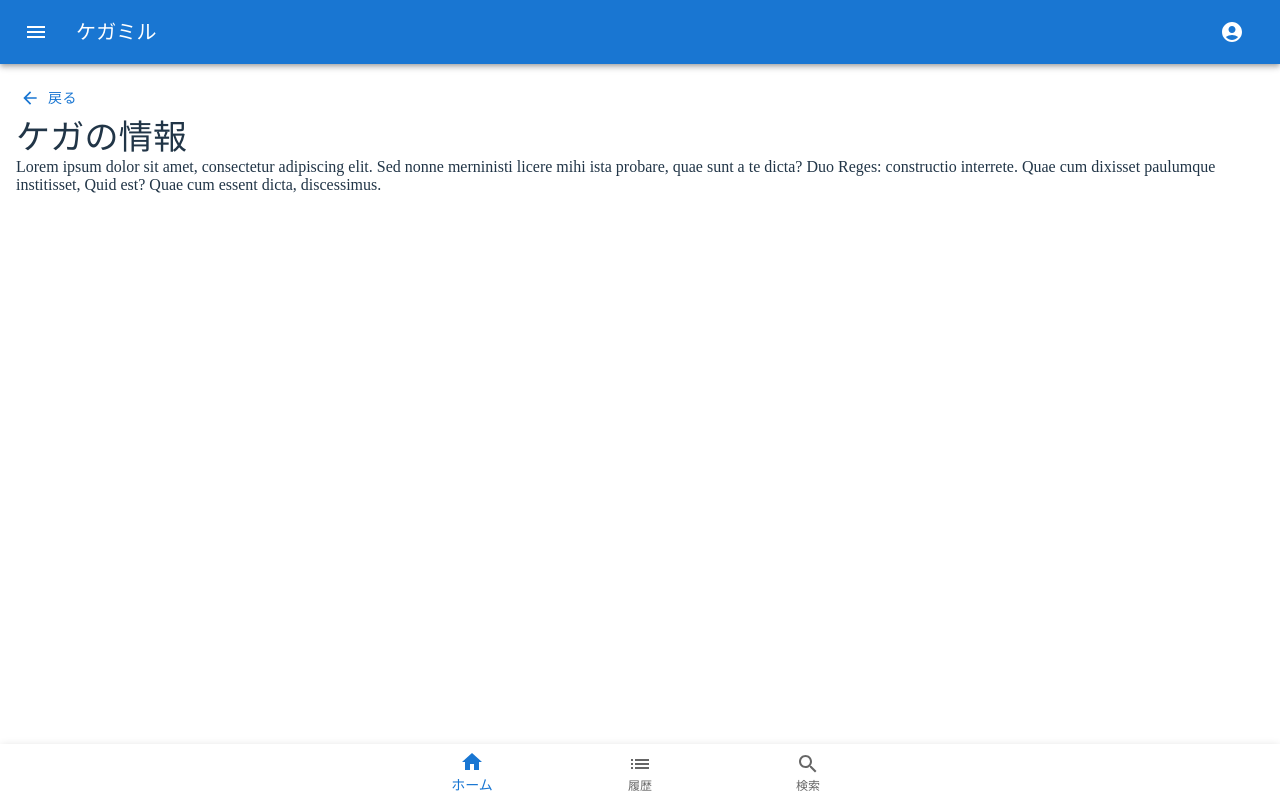
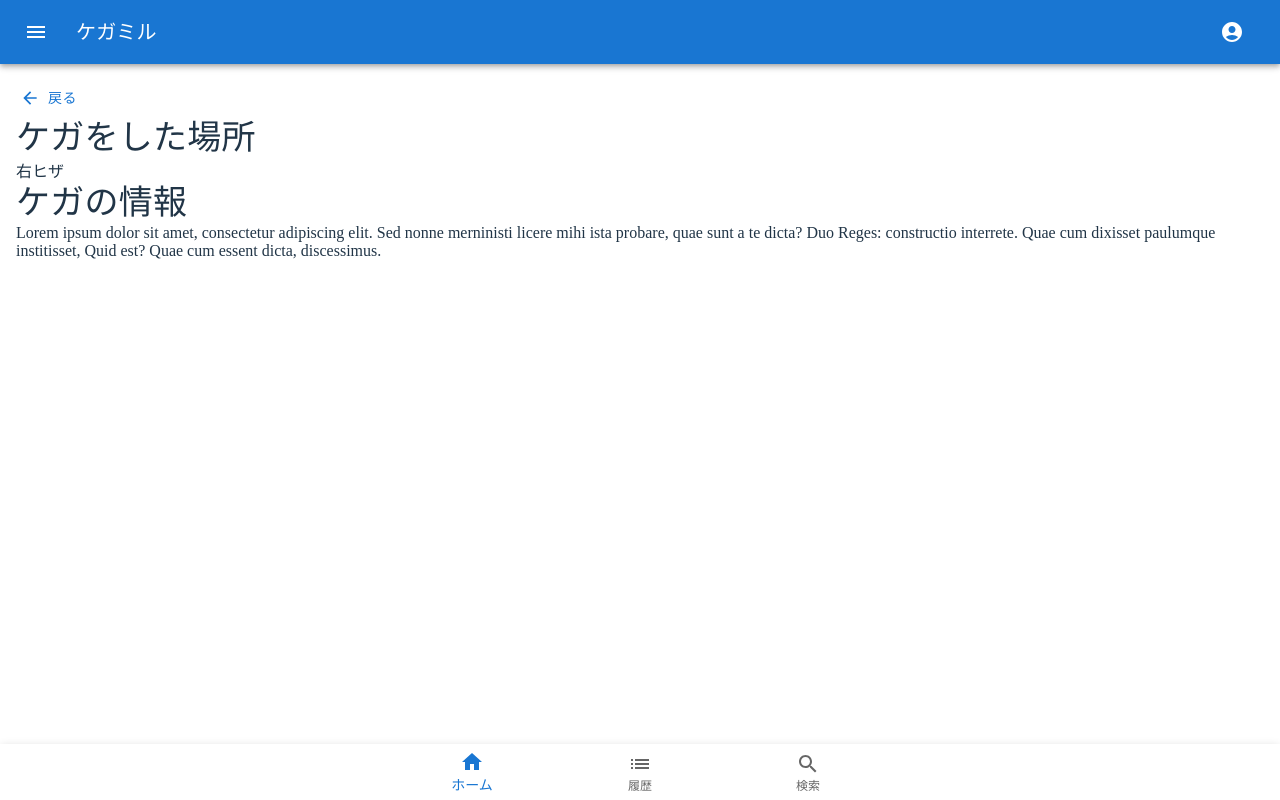
Before and after one commit to newt239/kegamiru, a React (Vite) app: page /injure in a window 1280 px wide. Built offline with nearby package versions, Linux system fonts and the light colour scheme.

Commit message:
improve: remove dev tool

```diff
--- a/src/routes/__root.tsx
+++ b/src/routes/__root.tsx
@@ -1,6 +1,5 @@
 import { Box } from "@mui/material";
 import { createRootRoute, Outlet } from "@tanstack/react-router";
-import { TanStackRouterDevtools } from "@tanstack/router-devtools";
 
 import AppIconModal from "#/components/AppIconModal";
 import BottomBar from "#/components/BottomNavigation";
@@ -15,7 +14,6 @@ export const Route = createRootRoute({
       </Box>
       <BottomBar />
       <AppIconModal />
-      <TanStackRouterDevtools />
     </>
   ),
 });
--- a/src/routes/injure.tsx
+++ b/src/routes/injure.tsx
@@ -14,6 +14,8 @@ export const Route = createFileRoute("/injure")({
         >
           戻る
         </Button>
+        <Typography variant="h4">ケガをした場所</Typography>
+        <Box>右ヒザ</Box>
         <Typography variant="h4">ケガの情報</Typography>
         <Box>
           Lorem ipsum dolor sit amet, consectetur adipiscing elit. Sed nonne
```
